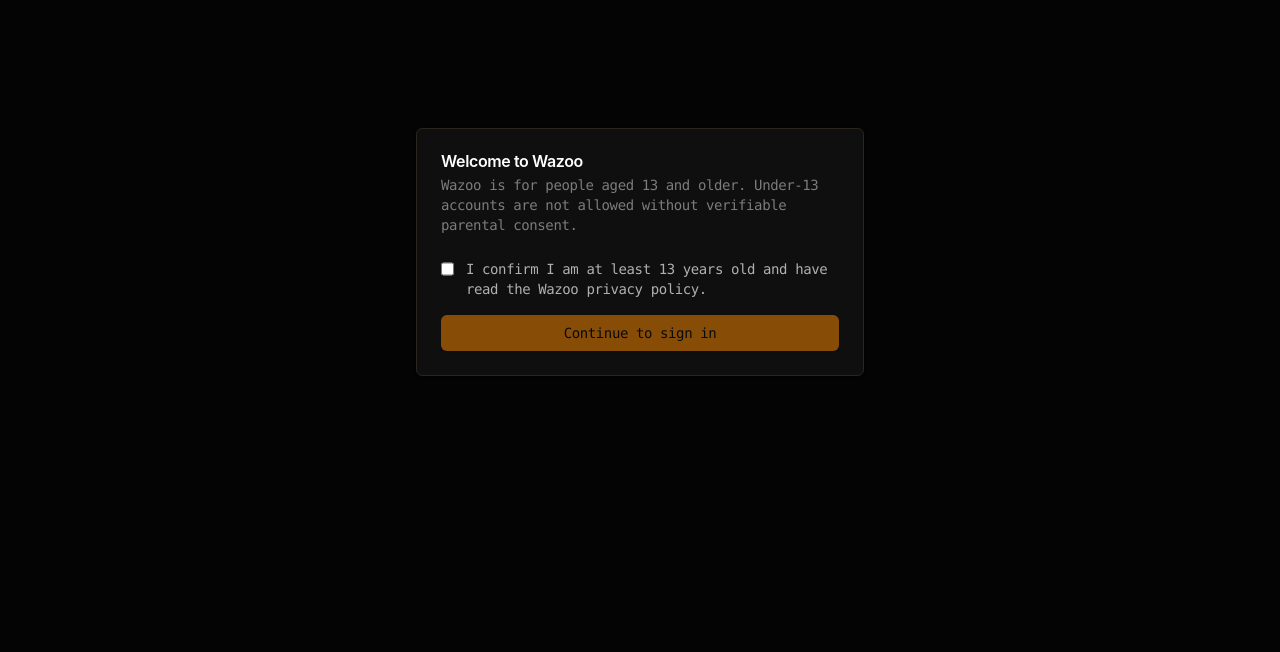
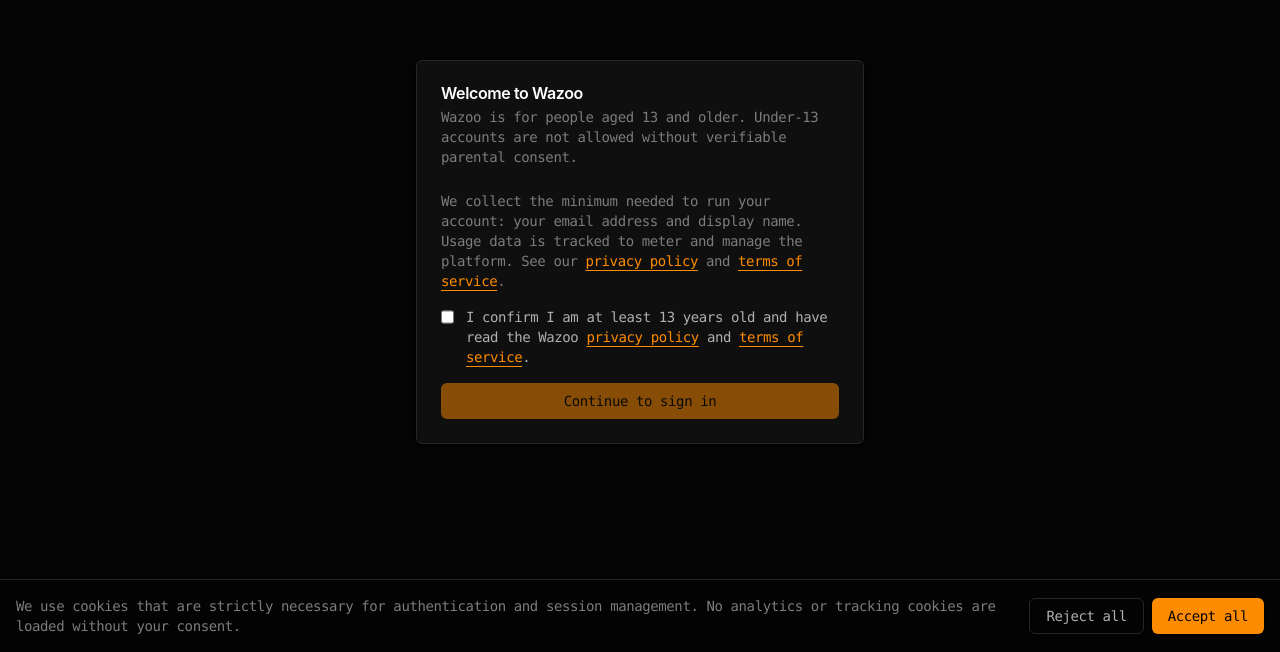
Before and after one commit to wazootech/wazoo-console, a Next.js app: page /sign-in in a window 1280 px wide. Shown: the part 148-800 px from the top of the page. Built offline with nearby package versions, Linux system fonts and the light colour scheme; what @workos-inc/authkit-nextjs would draw is missing.

Commit message:
feat(legal): add cookie consent banner and legal links at signup (#60)

```diff
--- a/src/app/layout.tsx
+++ b/src/app/layout.tsx
@@ -2,6 +2,8 @@ import type { ReactNode } from "react";
 import type { Metadata } from "next";
 import { AuthKitProvider } from "@workos-inc/authkit-nextjs/components";
 import { AuthProvider } from "@/lib/auth";
+import { ConsentProvider } from "@/lib/consent";
+import { ConsentBanner } from "@/components/consent-banner";
 import "./globals.css";
 
 export const metadata: Metadata = {
@@ -15,7 +17,12 @@ export default function RootLayout({ children }: { children: ReactNode }) {
     <html lang="en" className="dark">
       <body className="min-h-screen bg-background text-foreground antialiased">
         <AuthKitProvider>
-          <AuthProvider>{children}</AuthProvider>
+          <AuthProvider>
+            <ConsentProvider>
+              {children}
+              <ConsentBanner />
+            </ConsentProvider>
+          </AuthProvider>
         </AuthKitProvider>
       </body>
     </html>
--- /dev/null
+++ b/src/components/consent-banner.tsx
@@ -0,0 +1,35 @@
+"use client";
+
+import { Button } from "@/components/ui/button";
+import { useConsent } from "@/lib/consent";
+
+export function ConsentBanner() {
+  const { status, accept, reject } = useConsent();
+
+  // Strictly necessary auth/session cookies always work; only show the banner
+  // until a choice is persisted. If consent was rejected, no non-essential
+  // scripts load — see readConsent() in lib/consent.tsx.
+  if (status !== null) return null;
+
+  return (
+    <div
+      role="region"
+      aria-label="Cookie consent"
+      className="fixed inset-x-0 bottom-0 z-50 border-t border-border bg-background/95 p-4 backdrop-blur"
+    >
+      <div className="mx-auto flex max-w-7xl flex-col gap-3 sm:flex-row sm:items-center sm:justify-between">
+        <p className="text-sm text-muted-foreground">
+          We use cookies that are strictly necessary for authentication and
+          session management. No analytics or tracking cookies are loaded
+          without your consent.
+        </p>
+        <div className="flex shrink-0 gap-2">
+          <Button variant="outline" onClick={reject}>
+            Reject all
+          </Button>
+          <Button onClick={accept}>Accept all</Button>
+        </div>
+      </div>
+    </div>
+  );
+}
--- a/src/components/sign-in-gate.tsx
+++ b/src/components/sign-in-gate.tsx
@@ -10,6 +10,9 @@ import {
   CardTitle,
 } from "@/components/ui/card";
 import { Loader2 } from "lucide-react";
+
+const privacyPolicyUrl = "https://docs.wazoo.dev/privacy-policy";
+const termsUrl = "https://docs.wazoo.dev/terms";
 
 export function SignInGate() {
   const [confirmed, setConfirmed] = useState(false);
@@ -55,6 +58,29 @@ export function SignInGate() {
           </CardDescription>
         </CardHeader>
         <CardContent className="space-y-4">
+          <p className="text-sm text-muted-foreground">
+            We collect the minimum needed to run your account: your email
+            address and display name. Usage data is tracked to meter and manage
+            the platform. See our{" "}
+            <a
+              href={privacyPolicyUrl}
+              target="_blank"
+              rel="noopener noreferrer"
+              className="text-primary underline underline-offset-4 hover:opacity-80"
+            >
+              privacy policy
+            </a>{" "}
+            and{" "}
+            <a
+              href={termsUrl}
+              target="_blank"
+              rel="noopener noreferrer"
+              className="text-primary underline underline-offset-4 hover:opacity-80"
+            >
+              terms of service
+            </a>
+            .
+          </p>
           <label className="flex items-start gap-3 text-sm">
             <input
               type="checkbox"
@@ -63,8 +89,25 @@ export function SignInGate() {
               className="mt-0.5 size-4 rounded border-input"
             />
             <span>
-              I confirm I am at least 13 years old and have read the Wazoo
-              privacy policy.
+              I confirm I am at least 13 years old and have read the Wazoo{" "}
+              <a
+                href={privacyPolicyUrl}
+                target="_blank"
+                rel="noopener noreferrer"
+                className="text-primary underline underline-offset-4 hover:opacity-80"
+              >
+                privacy policy
+              </a>{" "}
+              and{" "}
+              <a
+                href={termsUrl}
+                target="_blank"
+                rel="noopener noreferrer"
+                className="text-primary underline underline-offset-4 hover:opacity-80"
+              >
+                terms of service
+              </a>
+              .
             </span>
           </label>
           {error ? <p className="text-sm text-destructive">{error}</p> : null}
--- /dev/null
+++ b/src/lib/consent.tsx
@@ -0,0 +1,56 @@
+"use client";
+
+import {
+  createContext,
+  useContext,
+  useState,
+  useCallback,
+  type ReactNode,
+} from "react";
+
+export const consentStorageKey = "wazoo_consent";
+
+export type ConsentStatus = "accepted" | "rejected" | null;
+
+/**
+ * Read the persisted consent choice without a React component. Any future
+ * non-essential script (analytics, marketing, third-party embeds) MUST check
+ * this before loading: only `accepted` may load.
+ */
+export function readConsent(): ConsentStatus {
+  if (typeof window === "undefined") return null;
+  const value = window.localStorage.getItem(consentStorageKey);
+  return value === "accepted" || value === "rejected" ? value : null;
+}
+
+interface ConsentContextValue {
+  status: ConsentStatus;
+  accept: () => void;
+  reject: () => void;
+}
+
+const ConsentContext = createContext<ConsentContextValue | null>(null);
+
+export function ConsentProvider({ children }: { children: ReactNode }) {
+  const [status, setStatus] = useState<ConsentStatus>(() => readConsent());
+
+  const persist = useCallback((value: "accepted" | "rejected") => {
+    window.localStorage.setItem(consentStorageKey, value);
+    setStatus(value);
+  }, []);
+
+  const accept = useCallback(() => persist("accepted"), [persist]);
+  const reject = useCallback(() => persist("rejected"), [persist]);
+
+  return (
+    <ConsentContext.Provider value={{ status, accept, reject }}>
+      {children}
+    </ConsentContext.Provider>
+  );
+}
+
+export function useConsent() {
+  const ctx = useContext(ConsentContext);
+  if (!ctx) throw new Error("useConsent must be used within ConsentProvider");
+  return ctx;
+}
```
